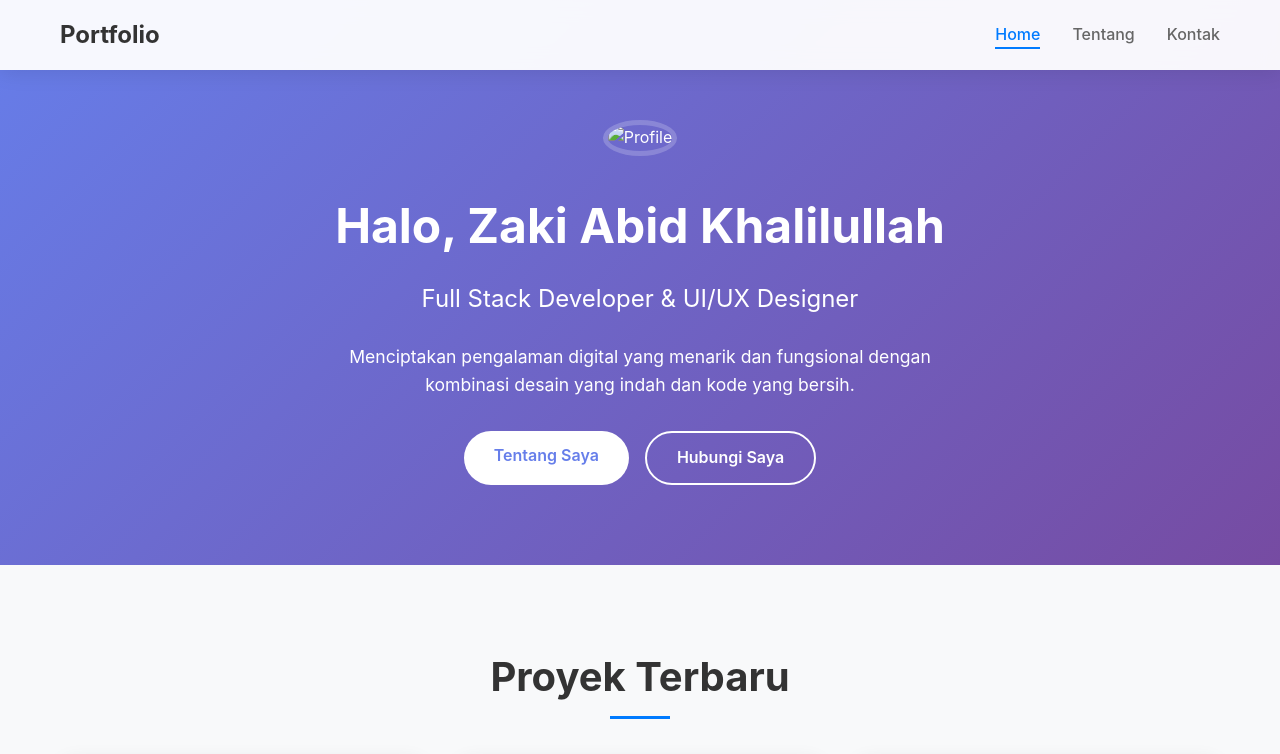
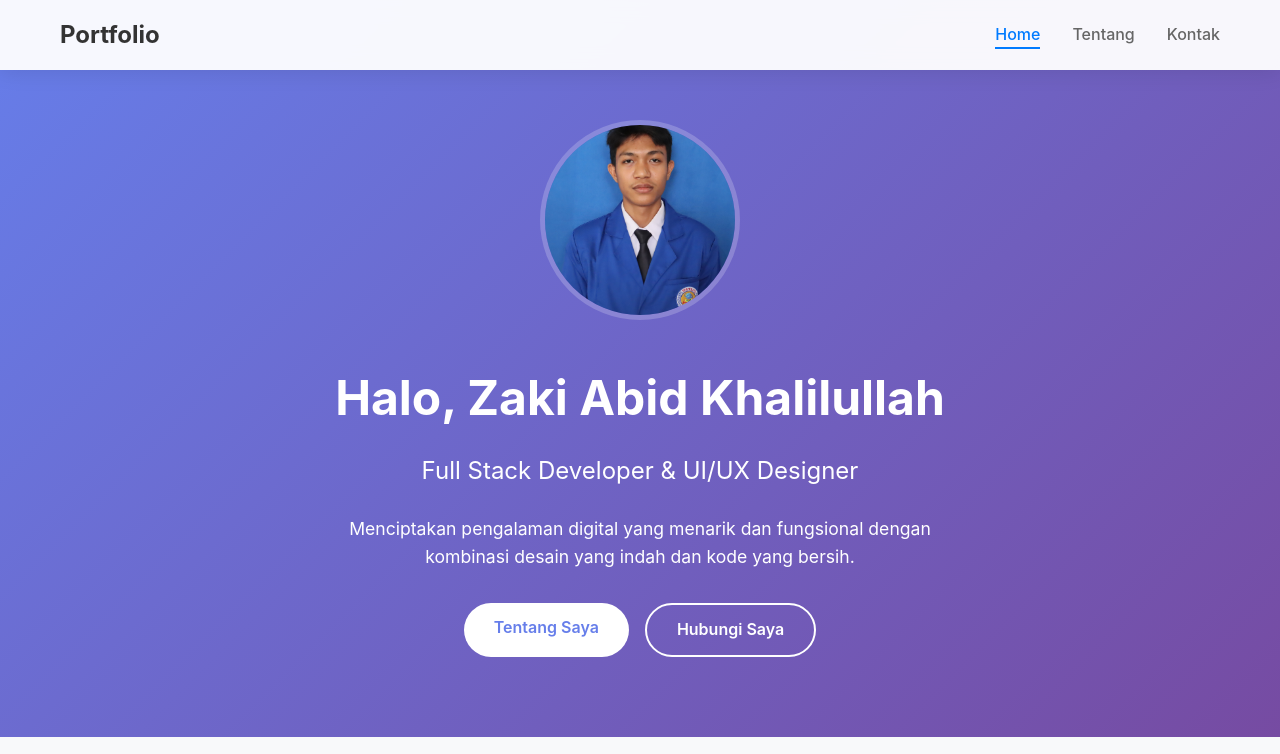
Before and after one commit to abidgagah/portfolio, a plain HTML site: page index.html in a window 1280 px wide. Shown: the top 754 px of the page. Drawn offline with Linux system fonts and the light colour scheme; files whose address does not match are found by name.

Commit message:
Update index.html

```diff
--- a/index.html
+++ b/index.html
@@ -31,7 +31,7 @@
         <div class="hero-container">
             <div class="hero-content">
                 <div class="hero-image">
-                    <img src="../../../Foto/Jack.jpg.JPG"
+                    <img src="Jack.jpg.JPG"
                          alt="Profile" class="editable-image profile-img">
                 </div>
                 <h1>Halo, Zaki Abid Khalilullah</h1>
@@ -151,4 +151,5 @@
         });
     </script>
 </body>
+
 </html>
```
